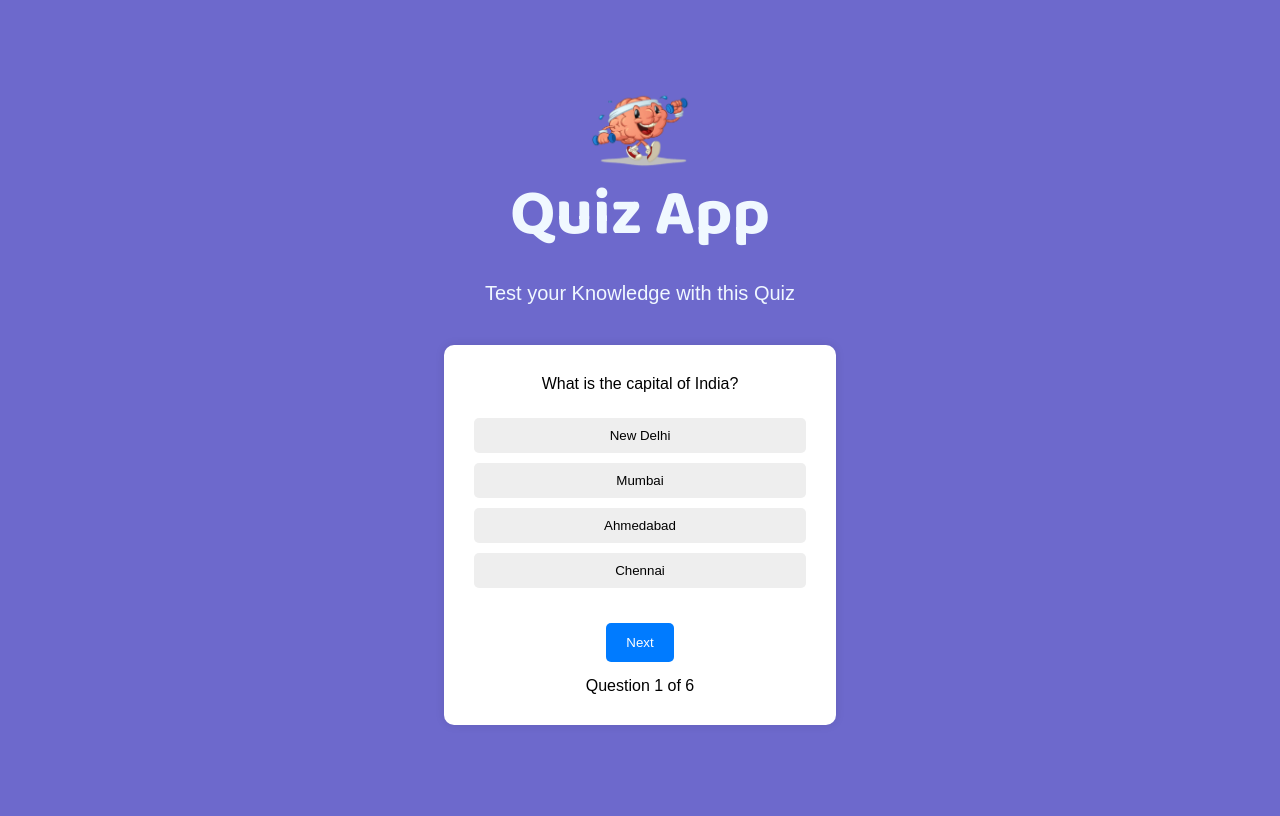
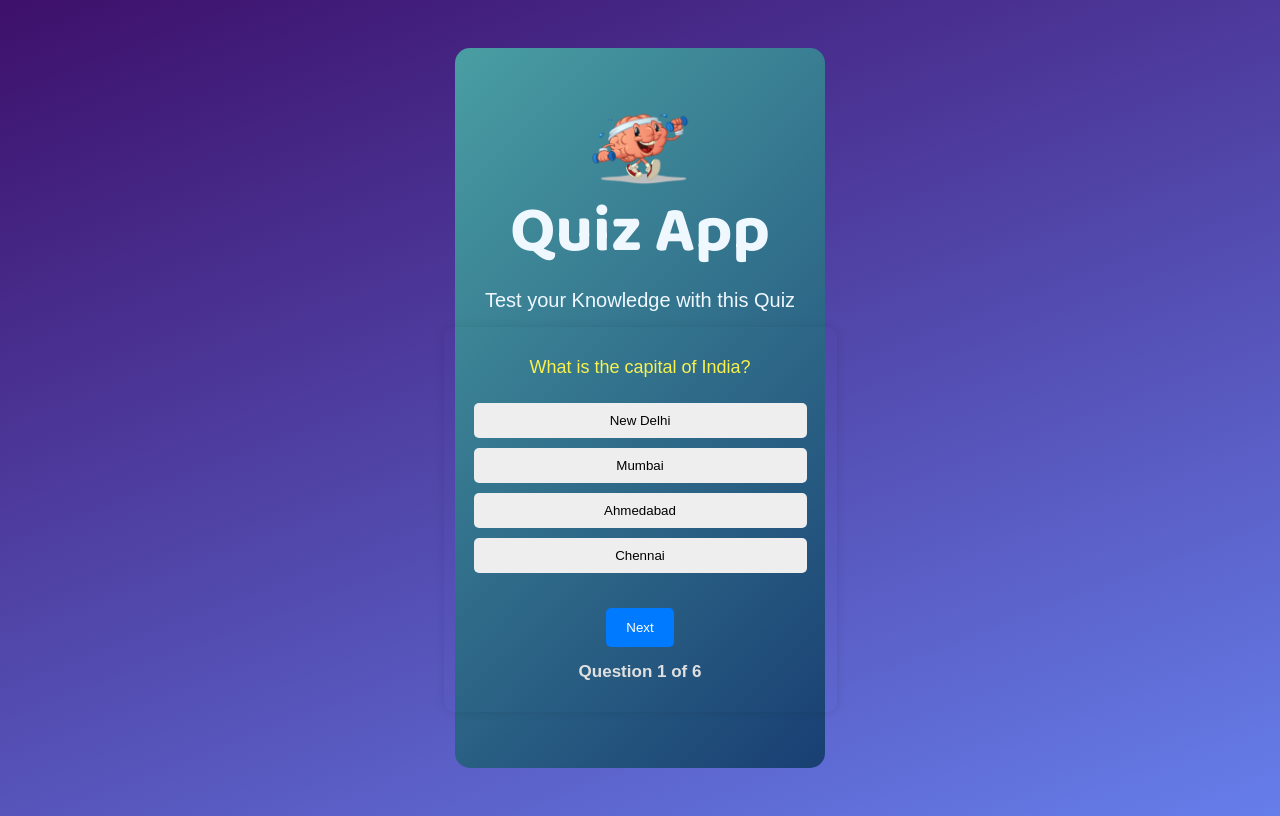
Before and after one commit to KC1104/Google-Developer-Task, a plain HTML site: page index.html in a window 1280 px wide. Both pictures are taken after a click on the button "Play Now!". Drawn offline with Linux system fonts and the light colour scheme.

Commit message:
Update style.css

```diff
--- a/style.css
+++ b/style.css
@@ -1,29 +1,40 @@
 body {
+
     font-family: Arial, sans-serif;
-    /*background: #f7f7f7;*/
+    /*background: #f7f7f7;
     background: #6d69cc;
     display: flex;
     justify-content: center;
     align-items: center;
-    height: 100vh;
+    height: 100vh;*/
+    background: linear-gradient(-21deg, #667eea, #3d106b);
+  min-height: 100vh;
+  display: flex;
+  justify-content: center;
+  align-items: center;
   }
   .center{
     display: flex;
     flex-direction: column;
     justify-content: center;
     align-items: center;
+
+    background: linear-gradient(135deg, #499ea3, #193f73);
+    height: 90vh;
+    width: 370px;
+    border-radius: 15px;
   }
   h1{
     color: aliceblue;
     font-size: 65px;
     font-family: "Baloo Bhai 2";
     position: relative;
-    top: -10px;
+    top: 10px;
   }
   #disp{
     color: aliceblue;
     position: relative;
-    top: -60px;
+    top: -50px;
     font-size: 20px;
   }
   #info-disp{
@@ -34,10 +45,10 @@ body {
   }
   img{
     position: relative;
-    top: 40px;
+    top: 60px;
   }
   .quiz-container {
-    background: white;
+    background: none;
     padding: 30px;
     border-radius: 10px;
     width: 90%;
@@ -45,7 +56,7 @@ body {
     box-shadow: 0 0 10px rgba(0,0,0,0.1);
     text-align: center;
     position: relative;
-    top: -40px;
+    top: -55px;
   }
   .play-button {
     position: relative;
@@ -65,7 +76,10 @@ body {
     transform: scale(1.05);
     box-shadow: 0 4px 15px rgba(0, 198, 255, 0.5);
   }
-
+  #question{
+    color: #f8f14e;
+    font-size: 18px;
+  }
   #options {
     margin: 20px 0;
   }
@@ -101,4 +115,10 @@ body {
   #feedback {
     margin-top: 15px;
     font-weight: bold;
+    font-size: 17px;
   }
+  #progress{
+    color: #E0E0E0 ;
+    font-weight: bold;
+    font-size: 17px;
+  }
```
